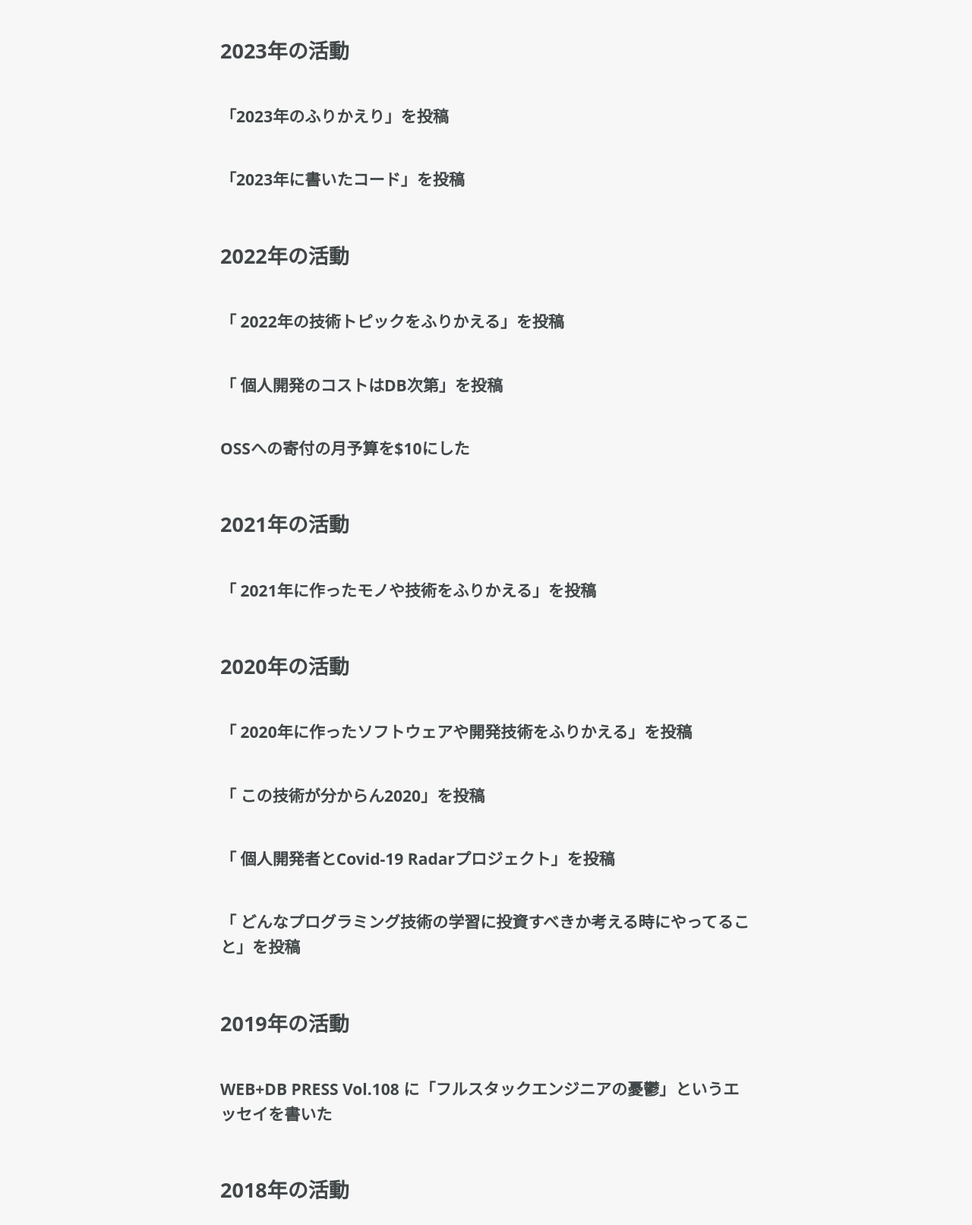
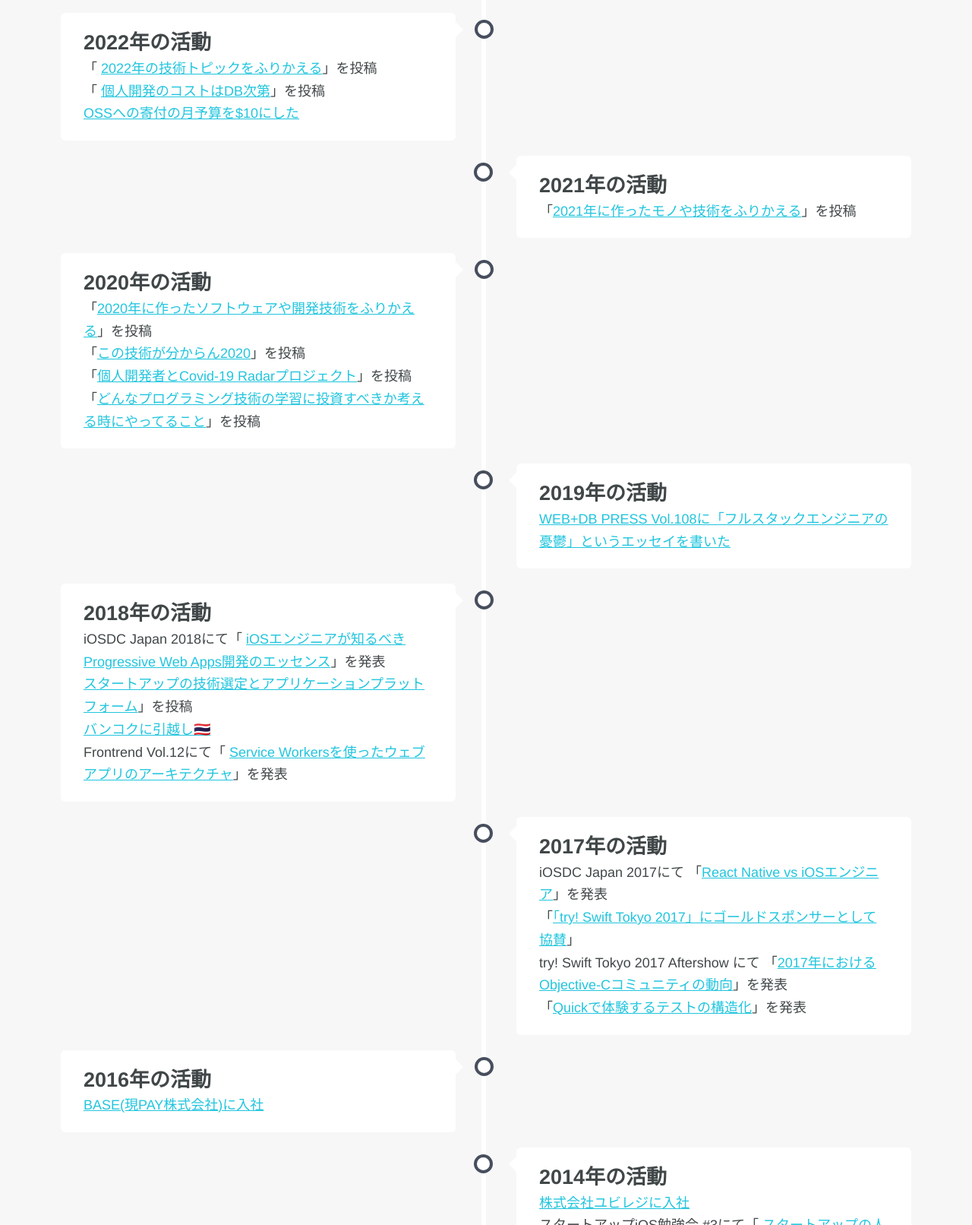
Before and after one commit to laiso/lai.so, an Astro site: page / in a window 1280 px wide. Shown: the part 151-1763 px from the top of the page at 76% size. Built offline with nearby package versions, Linux system fonts and the light colour scheme; Astro itself is replaced by a stand-in of ours.

Commit message:
update to timeline style

```diff
--- a/src/pages/index.astro
+++ b/src/pages/index.astro
@@ -1,235 +1,206 @@
 ---
-import Blog from "@layouts/blog";
-import Preview from "@components/blog/preview";
-import { getCollection } from "astro:content";
-
-const posts = await getCollection("entry");
+import Bottom from "@components/Bottom";
+import "../style/timeline.scss";
 ---
 
-<Blog title="laiso">
-  <div class="content container">
-    <h1>laiso</h1>
-    <p></p>
+<html lang="ja">
+  <head>
+    <meta charset="utf-8" />
+    <meta name="viewport" content="width=device-width" />
+    <title>lai.so</title>
+  </head>
+  <body>
+    <div class="timeline">
+      <div class="container right">
+        <div class="content">
           <h2>2023年の活動</h2>
-    <div>
-      <h3>
+          <p>
             「<a href="https://laiso.hatenablog.com/entry/recap-2023"
               >2023年のふりかえり</a
             >」を投稿
-      </h3>
-      <p></p>
-    </div>
-    <div>
-      <h3>
+          </p>
+          <p>
             「<a href="https://laiso.hatenablog.com/entry/2023/12/30/214849"
               >2023年に書いたコード</a
             >」を投稿
-      </h3>
-      <p></p>
+          </p>
         </div>
+      </div>
+      <div class="container left">
+        <div class="content">
           <h2>2022年の活動</h2>
-    <div>
-      <h3>
+          <p>
             「 <a href="https://laiso.hatenablog.com/entry/tech2022"
               >2022年の技術トピックをふりかえる</a
             >」を投稿
-      </h3>
-      <p></p>
-    </div>
-    <div>
-      <h3>
+          </p>
+          <p>
             「 <a href="https://laiso.hatenablog.com/entry/nope-sql"
               >個人開発のコストはDB次第</a
             >」を投稿
-      </h3>
-      <p></p>
-    </div>
-    <div>
-      <h3>
+          </p>
+          <p>
             <a href="https://laiso.hatenablog.com/entry/2022/02/25/gihutown"
               >OSSへの寄付の月予算を$10にした</a
             >
-      </h3>
-      <p></p>
+          </p>
         </div>
+      </div>
+      <div class="container right">
+        <div class="content">
           <h2>2021年の活動</h2>
-    <div>
-      <h3>
-        「 <a href="https://laiso.hatenablog.com/entry/2021/12/24/tech2021"
+          <p>
+            「<a href="https://laiso.hatenablog.com/entry/2021/12/24/tech2021"
               >2021年に作ったモノや技術をふりかえる</a
             >」を投稿
-      </h3>
-      <p></p>
+          </p>
         </div>
+      </div>
+      <div class="container left">
+        <div class="content">
           <h2>2020年の活動</h2>
-    <div>
-      <h3>
-        「 <a href="https://laiso.hatenablog.com/entry/everyday-coding-2020"
+          <p>
+            「<a href="https://laiso.hatenablog.com/entry/everyday-coding-2020"
               >2020年に作ったソフトウェアや開発技術をふりかえる</a
             >」を投稿
-      </h3>
-      <p></p>
-    </div>
-    <div>
-      <h3>
-        「 <a href="https://laiso.hatenablog.com/entry/kanzen-ni-i-dont-know"
+          </p>
+          <p>
+            「<a href="https://laiso.hatenablog.com/entry/kanzen-ni-i-dont-know"
               >この技術が分からん2020</a
             >」を投稿
-      </h3>
-      <p></p>
-    </div>
-    <div>
-      <h3>
-        「 <a
+          </p>
+          <p>
+            「<a
               href="https://laiso.hatenablog.com/entry/2020/06/22/covid-19radar-and-me"
               >個人開発者とCovid-19 Radarプロジェクト</a
             >」を投稿
-      </h3>
-      <p></p>
-    </div>
-    <div>
-      <h3>
-        「 <a
+          </p>
+          <p>
+            「<a
               href="https://laiso.hatenablog.com/entry/2020/01/10/why-you-should-learn-not"
               >どんなプログラミング技術の学習に投資すべきか考える時にやってること</a
             >」を投稿
-      </h3>
-      <p></p>
+          </p>
         </div>
+      </div>
+      <div class="container right">
+        <div class="content">
           <h2>2019年の活動</h2>
-    <div>
-      <h3>
+          <p>
             <a
               href="https://laiso.hatenablog.com/entry/2018/12/08/i-wrote-an-assay-on-webdb-press-108"
-          >WEB+DB PRESS Vol.108
-          に「フルスタックエンジニアの憂鬱」というエッセイを書いた</a
+              >WEB+DB PRESS
+              Vol.108に「フルスタックエンジニアの憂鬱」というエッセイを書いた</a
             >
-      </h3>
-      <p></p>
+          </p>
         </div>
+      </div>
+      <div class="container left">
+        <div class="content">
           <h2>2018年の活動</h2>
-    <div>
-      <h3>
+          <p>
             iOSDC Japan 2018にて「 <a
               href="https://laiso.hatenablog.com/entry/2018/09/18/iOS%E3%82%A8%E3%83%B3%E3%82%B8%E3%83%8B%E3%82%A2%E3%81%8C%E7%9F%A5%E3%82%8B%E3%81%B9%E3%81%8DProgressive_Web_Apps%E9%96%8B%E7%99%BA%E3%81%AE%E3%82%A8%E3%83%83%E3%82%BB%E3%83%B3%E3%82%B9_%23iOSDC_2018"
               >iOSエンジニアが知るべきProgressive Web Apps開発のエッセンス</a
             >」を発表
-      </h3>
-      <p></p>
-    </div>
-    <div>
-      <h3>
-        「 <a
+          </p>
+          <p>
+            <a
               href="https://laiso.hatenablog.com/entry/2018/08/19/%E3%82%B9%E3%82%BF%E3%83%BC%E3%83%88%E3%82%A2%E3%83%83%E3%83%97%E3%81%AE%E6%8A%80%E8%A1%93%E9%81%B8%E5%AE%9A%E3%81%A8%E3%82%A2%E3%83%97%E3%83%AA%E3%82%B1%E3%83%BC%E3%82%B7%E3%83%A7%E3%83%B3%E3%83%97%E3%83%A9"
               >スタートアップの技術選定とアプリケーションプラットフォーム</a
             >」を投稿
-      </h3>
-      <p></p>
-    </div>
-    <div>
-      <h3>
+          </p>
+          <p>
             <a
               href="https://laiso.hatenablog.com/entry/2018/01/15/%E3%83%90%E3%83%B3%E3%82%B3%E3%82%AF%E3%81%B8%E6%9D%A5%E3%81%9F%F0%9F%87%B9%F0%9F%87%AD"
-          >バンコクに引越した🇹🇭</a
+              >バンコクに引越し🇹🇭</a
             >
-      </h3>
-      <p></p>
-    </div>
-	<div>
-		<h3>
+          </p>
+          <p>
             Frontrend Vol.12にて「 <a
               href="https://speakerdeck.com/laiso/web-app-architecture-on-service-workers"
               >Service Workersを使ったウェブアプリのアーキテクチャ</a
             >」を発表
-		</h3>
-		<p></p>
+          </p>
         </div>
+      </div>
+      <div class="container right">
+        <div class="content">
           <h2>2017年の活動</h2>
-    <div>
-      <h3>
-        iOSDC Japan 2017にて「 <a
+          <p>
+            iOSDC Japan 2017にて 「<a
               href="https://laiso.hatenablog.com/entry/iosdc2017-talk"
               >React Native vs iOSエンジニア</a
             >」を発表
-      </h3>
-      <p></p>
-    </div>
-    <div>
-      <h3>
-        <a
+          </p>
+          <p>
+            「<a
               href="https://laiso.hatenablog.com/entry/2017/02/22/%E3%80%8Ctry!_Swift_Tokyo_2017%E3%80%8D%E3%82%A4%E3%83%99%E3%83%B3%E3%83%88%E3%82%B9%E3%83%9D%E3%83%B3%E3%82%B5%E3%83%BC%E3%83%89%E3%81%AE%E3%81%8A%E7%9F%A5%E3%82%89%E3%81%9B"
               >「try! Swift Tokyo 2017」にゴールドスポンサーとして協賛</a
-        >
-      </h3>
-      <p></p>
-    </div>
-	<div>
-		<h3>
-			try! Swift Tokyo 2017 Aftershowにて「 <a
+            >」
+          </p>
+          <p>
+            try! Swift Tokyo 2017 Aftershow にて 「<a
               href="https://qiita.com/laiso/items/cf43ddb198e83538c51c"
               >2017年におけるObjective-Cコミュニティの動向</a
             >」を発表
-		</h3>
-		<p></p>
-	  </div>
-	  <div>
-		<h3>
-			iOS Test Night #2にて「 <a
+          </p>
+          <p>
+            「<a
               href="https://speakerdeck.com/laiso/quickdeti-yan-surutesutofalsegou-zao-hua"
               >Quickで体験するテストの構造化</a
             >」を発表
-		</h3>
-		<p></p>
+          </p>
         </div>
+      </div>
+      <div class="container left">
+        <div class="content">
           <h2>2016年の活動</h2>
-    <div>
-		<h3>
+          <p>
             <a
               href="https://laiso.hatenablog.com/entry/2016/08/22/BASE%E3%81%AB%E5%85%A5%E7%A4%BE%E3%81%97%E3%81%9F"
               >BASE(現PAY株式会社)に入社</a
             >
-		</h3>
-		<p></p>
+          </p>
         </div>
-	<div>
+      </div>
+      <div class="container right">
+        <div class="content">
           <h2>2014年の活動</h2>
-    <div>
-		<h3>
+          <p>
             <a
               href="https://laiso.hatenablog.com/entry/2014/07/06/%E5%B0%B1%E6%B4%BB%E6%97%A5%E8%A8%98_(%E5%AE%8C)_%E5%B0%B1%E8%81%B7"
               >株式会社ユビレジに入社</a
             >
-		</h3>
-		<p></p>
-	  </div>
-	<div>
-      <h3>
+          </p>
+          <p>
             スタートアップiOS勉強会 #3にて「 <a
               href="https://laiso.hatenablog.com/entry/2014/03/27/%E3%82%B9%E3%82%BF%E3%83%BC%E3%83%88%E3%82%A2%E3%83%83%E3%83%97%E3%81%AE%E4%BA%BA%E6%9D%90%E7%8D%B2%E5%BE%97%E6%88%A6%E7%95%A5%E3%81%A8%E3%81%AF%E4%BD%95%E3%81%8B"
               >スタートアップの人材獲得戦略</a
             >」を発表
-      </h3>
-      <p></p>
-    </div>
-	<div>
-		<h3>
+          </p>
+          <p>
             potatotips #5にて「 <a
-			href="https://speakerdeck.com/laiso/mvvm-for-ios"
-			>MVVM for iOS</a
+              href="https://speakerdeck.com/laiso/mvvm-for-ios">MVVM for iOS</a
             >」を発表
-		</h3>
-		<p></p>
-	  </div>
-	  <div>
-		<h3>
+          </p>
+          <p>
             <a
               href="https://laiso.hatenablog.com/entry/2014/05/31/%E5%B0%B1%E6%B4%BB%E6%97%A5%E8%A8%98_%2812%29_%E9%80%80%E8%81%B7_"
               >東亜飯店に来店</a
             >
-		</h3>
-		<p></p>
+          </p>
         </div>
-    <!-- <h2>文章</h2>
-    {posts.map((p) => <Preview post={p} />)} -->
       </div>
-</Blog>
+      <div class="container left">
+        <div class="content">
+          <h2>THANKS</h2>
+          <a href="https://www.w3schools.com/howto/howto_css_timeline.asp"
+            >How To Create a Timeline | w3schools.com</a
+          >
+        </div>
+      </div>
+    </div>
+    <Bottom />
+  </body>
+</html>
--- a/src/style/content.scss
+++ b/src/style/content.scss
@@ -5,7 +5,7 @@
 	h4,
 	h5,
 	h6 {
-		margin-top: 2.4em;
+		margin-top: 1.0em;
 		margin-bottom: .56em;
 
 		a {
--- /dev/null
+++ b/src/style/timeline.scss
@@ -0,0 +1,159 @@
+@use "reset";
+@use "variables";
+// @use "layout";
+// @use "content";
+
+html {
+	font-size: 112.5%;
+}
+
+body {
+	line-height: 1.6;
+	tab-size: 4;
+	font-weight: 400;
+	font-family: ui-sans-serif, system-ui, -apple-system, Segoe UI, Roboto, Helvetica Neue, Arial, Noto Sans, sans-serif;
+	background: var( --background-color );
+	color: var( --text-color );
+}
+
+a {
+	color: hsl(188 74% 50%);
+
+	&:hover, &:focus {
+		color: hsl(188 74% 70%);
+	}
+}
+
+* {
+    box-sizing: border-box;
+  }
+
+  /* Set a background color */
+  body {
+    font-family: Helvetica, sans-serif;
+  }
+
+  /* The actual timeline (the vertical ruler) */
+  .timeline {
+    position: relative;
+    max-width: 1200px;
+    margin: 0 auto;
+  }
+
+  /* The actual timeline (the vertical ruler) */
+  .timeline::after {
+    content: '';
+    position: absolute;
+    width: 6px;
+    background-color: white;
+    top: 0;
+    bottom: 0;
+    left: 50%;
+    margin-left: -6px;
+  }
+
+  /* Container around content */
+  .container {
+    padding: 10px 40px;
+    position: relative;
+    background-color: inherit;
+    width: 50%;
+  }
+
+  /* The circles on the timeline */
+  .container::after {
+    content: '';
+    position: absolute;
+    width: 25px;
+    height: 25px;
+    right: -10px;
+    background-color: white;
+    border: 4px solid #474e5d;
+    top: 19px;
+    border-radius: 50%;
+    z-index: 1;
+  }
+
+  /* Place the container to the left */
+  .left {
+    left: 0;
+  }
+
+  /* Place the container to the right */
+  .right {
+    left: 50%;
+  }
+
+  /* Add arrows to the left container (pointing right) */
+  .left::before {
+    content: " ";
+    height: 0;
+    position: absolute;
+    top: 22px;
+    width: 0;
+    z-index: 1;
+    right: 30px;
+    border: medium solid white;
+    border-width: 10px 0 10px 10px;
+    border-color: transparent transparent transparent white;
+  }
+
+  /* Add arrows to the right container (pointing left) */
+  .right::before {
+    content: " ";
+    height: 0;
+    position: absolute;
+    top: 22px;
+    width: 0;
+    z-index: 1;
+    left: 30px;
+    border: medium solid white;
+    border-width: 10px 10px 10px 0;
+    border-color: transparent white transparent transparent;
+  }
+
+  /* Fix the circle for containers on the right side */
+  .right::after {
+    left: -16px;
+  }
+
+  /* The actual content */
+  .content {
+    padding: 20px 30px;
+    background-color: white;
+    position: relative;
+    border-radius: 6px;
+  }
+
+  /* Media queries - Responsive timeline on screens less than 600px wide */
+  @media screen and (max-width: 600px) {
+  /* Place the timelime to the left */
+    .timeline::after {
+      left: 31px;
+    }
+
+  /* Full-width containers */
+    .container {
+      width: 100%;
+      padding-left: 70px;
+      padding-right: 25px;
+    }
+
+  /* Make sure that all arrows are pointing leftwards */
+    .container::before {
+      left: 60px;
+      border: medium solid white;
+      border-width: 10px 10px 10px 0;
+      border-color: transparent white transparent transparent;
+    }
+
+  /* Make sure all circles are at the same spot */
+    .left::after, .right::after {
+      left: 15px;
+    }
+
+  /* Make all right containers behave like the left ones */
+    .right {
+      left: 0%;
+    }
+  }
```
Lines whose indentation alone changed are shown as unchanged.
